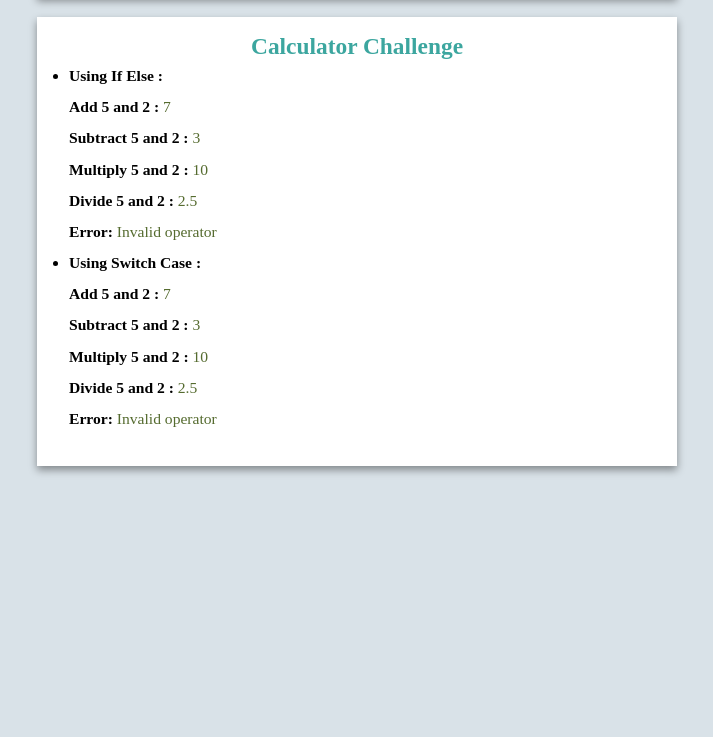
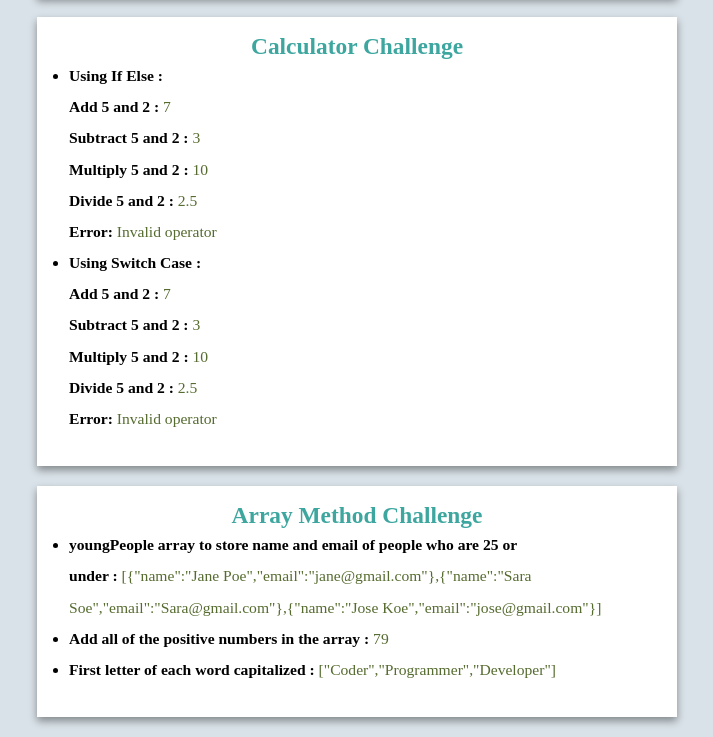
Before and after one commit to swatsgautam/javascript-challenges, a plain HTML site: page index.html in a window 1280 px wide. Shown: the part 1632-2369 px from the top of the page, without its empty margins (283-996 px from the left). Before the commit the page ends 2118 px from the top, so only its background shows below. Drawn offline with Linux system fonts and the light colour scheme.

Commit message:
array method challenge file

```diff
--- a/index.html
+++ b/index.html
@@ -100,6 +100,7 @@
             </div>
             <!--Function Challange end block-->
         </div>
+
         <div class="flex-item">
             <!--Calculator Challenge start block-->
             <div class="calculator flex-title">
@@ -124,6 +125,25 @@
             <!--Calculator Challange end block-->
         </div>
 
+        <div class="flex-item">
+            <!--Array method Challenge start block-->
+            <div class="calculator flex-title">
+                <h3>Array Method Challenge</h3>
+                <ul class="flex-solution">
+                    <li>youngPeople array to store name and email of people who are 25 or under :
+                        <span id="youngPeople"></span>
+                    </li>
+                    <li>Add all of the positive numbers in the array :
+                        <span id="sumOfPositiveNum"></span>
+                    </li>
+                    <li>First letter of each word capitalized :
+                        <span id="capitalizedWords"></span>
+                    </li>
+                </ul>
+            </div>
+            <!--Array Method Challange end block-->
+        </div>
+
 
 
 
@@ -135,5 +155,6 @@
     <script src="./src/object.js"></script>
     <script src="./src/function.js"></script>
     <script src="./src/calculator.js"></script>
+    <script src="src/arrayMethod.js"></script>
 </body>
 </html>
--- /dev/null
+++ b/src/arrayMethod.js
@@ -0,0 +1,69 @@
+
+const people = [
+    {
+      firstName: 'John',
+      lastName: 'Doe',
+      email: 'john@gmail.com',
+      phone: '111-111-1111',
+      age: 30,
+    },
+    {
+      firstName: 'Jane',
+      lastName: 'Poe',
+      email: 'jane@gmail.com',
+      phone: '222-222-2222',
+      age: 25,
+    },
+    {
+      firstName: 'Bob',
+      lastName: 'Foe',
+      email: 'bob@gmail.com',
+      phone: '333-333-3333',
+      age: 45,
+    },
+    {
+      firstName: 'Sara',
+      lastName: 'Soe',
+      email: 'Sara@gmail.com',
+      phone: '444-444-4444',
+      age: 19,
+    },
+    {
+      firstName: 'Jose',
+      lastName: 'Koe',
+      email: 'jose@gmail.com',
+      phone: '555-555-5555',
+      age: 23,
+    },
+];
+
+//array to store youngPeople
+
+const youngPeople = people.filter((per) => per.age <= 25)
+    .map((per) => ({
+        name: per.firstName + ' ' + per.lastName,
+        email: per.email,
+}));
+
+console.log(youngPeople);
+document.getElementById('youngPeople').innerHTML = JSON.stringify(youngPeople);
+
+//Add all of the positive numbers in the array.
+const numbers = [2, -30, 50, 20, -12, -9, 7];
+
+const sumOfPositiveNum = numbers.filter((num) => num > 0)
+  .reduce((acc, cur) => acc + cur, 0);
+
+console.log(sumOfPositiveNum);
+document.getElementById('sumOfPositiveNum').innerHTML = JSON.stringify(sumOfPositiveNum);
+
+//Create a new array called capitalizedWords with the words from the words array with the first letter of each word capitalized.
+
+const words = ['coder', 'programmer', 'developer'];
+
+const capitalizedWords = words.map((word) => {
+  return word[0].toUpperCase() + word.slice(1, word.length);
+});
+
+console.log(capitalizedWords);
+document.getElementById('capitalizedWords').innerHTML = JSON.stringify(capitalizedWords);
```
